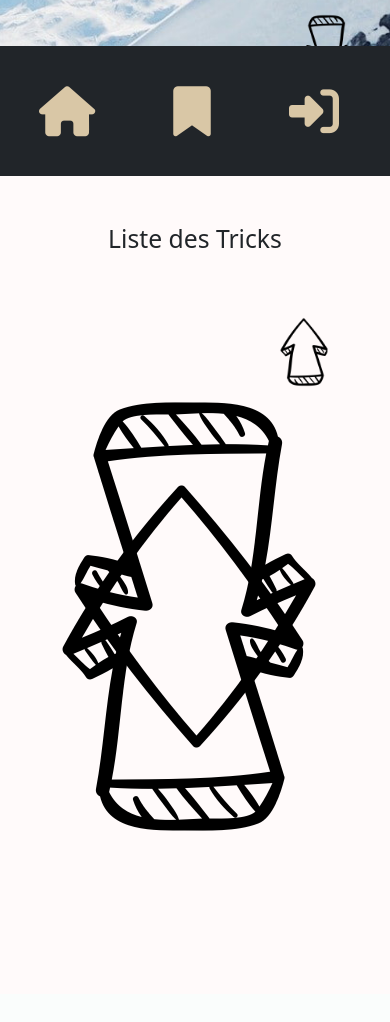
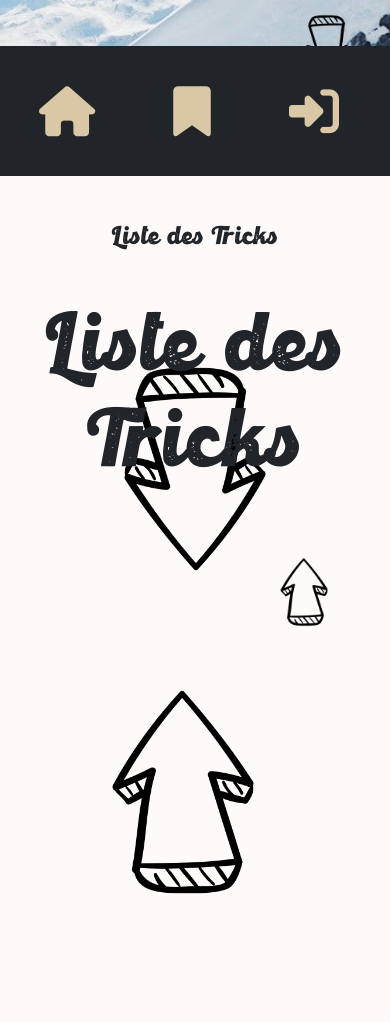
Before and after one commit to AurelieBnc/SnowTricks, a Symfony app: template templates/home/index.html.twig in a window 390 px wide; the page is wider, and only the part inside the window is pictured. Shown: the part 668-1690 px from the top of that part. Before the commit the page ends 1499 px from the top of that part, so only its background shows below. Run offline with Twig, Linux system fonts and the light colour scheme; the template is opened without the code that fills it, so the values that code supplies are empty; some libraries are stand-ins or nearby versions.

Commit message:
edit homepage template: media queries

```diff
--- a/public/css/style.css
+++ b/public/css/style.css
@@ -1,3 +1,6 @@
+/******************************/
+/* General*/
+
 :root{
     --brown: #633737;
     --red-dark: #B04C46;
@@ -10,6 +13,7 @@
 }
 
 /*//// Importation des polices ////*/
+
 /*Police navbar*/
 @font-face {
     font-family: RetroJump;
@@ -28,12 +32,12 @@
     src: url('../fonts/RetroTeam.otf');
 }
 
-h1 {
+h1,h2 {
     font-family: 'Retroking','Roboto','Arial','Helvetica','sans-serif' ;
     size: 5rem;
 }
 
-p {
+h3 {
     font-family: 'RetroTeam','Roboto','Arial','Helvetica','sans-serif' ;
 }
 
@@ -77,20 +81,23 @@
     height: 3rem;
 }
 
-#house-icon, #bookmark-icon, #bracket-icon, #spinner-icon {
+#house-icon, #bookmark-icon, #bracket-icon, #spinner-icon, #pencil-icon, #trash-icon {
     color: var(--darkcolor);
     font-size: 50px;
 }
 
+
+/******************************/
+/* HomePage*/
+
 #load-button {
     border: solid var(--darkcolor) !important;
-    text-decoration: none !important;
+
 }
 
 #load-text, #spinner-icon {
     color: var(--darkcolor);
     background-color: var(--light) !important;
-    text-decoration: none !important;
 }
 
 #first-arrow-icon {
@@ -99,7 +106,37 @@
     margin-bottom: 220px;
 }
 
+#first-arrow-sm-icon {
+    height: 300px;
+    width: 300px;
+    margin-bottom: 150px;
+}
+
 #second-arrow-icon {
     height: 100px;
     width: 100px;
 }
+
+#second-arrow-sm-icon {
+    height: 300px;
+    width: 300px;
+}
+
+/******************************/
+/* RetailPost*/
+
+.bg-edit-button {
+    background-color: var(--darkcolor) !important;
+}
+
+#edit-button {
+    background-color: var(--darkcolor) !important;
+}
+
+#category-button {
+    background-color: red !important;
+}
+.button-deco {
+    border: solid var(--darkcolor) !important;
+    font-weight: bold;
+}
--- a/templates/home/index.html.twig
+++ b/templates/home/index.html.twig
@@ -5,9 +5,11 @@
 {% block head %}
 <div id="bg-head" style=" height: 100%;"  class="row text-center m-0 p-0">
     <div style="height:200px"></div>
+    <div class="d-sm-none d-lg-block">
+        <h1 class="d-flex align-items-end justify-content-center text-center">Site communautaire de partage de Tricks</h1>
+    </div>
+    <h1 class="d-lg-none d-flex align-items-end justify-content-center text-center" style="font-size: 5rem;">Site communautaire de partage de Tricks</h1>
 
-    <h1 class="d-flex align-items-end justify-content-center text-center">Site communautaire de partage de Tricks</h1>
-    <h1 class="d-lg-none d-flex align-items-end justify-content-center text-center" style="font-size: 5rem;">Site communautaire de partage de Tricks</h1>
     <div class="d-sm-none d-lg-block">
         <div class="d-flex align-items-end justify-content-end">
             <a href="#tricks-list"><img id="first-arrow-icon" src="../images/icon/arrowBottom.png" alt="arrow bottom"></a>
@@ -21,9 +23,11 @@
 {% endblock %}
 
 {% block body %}
-<h2 id="tricks-list" class="text-center fs-2 my-5">Liste des Tricks</h2>
+<div class="d-sm-none d-lg-block">
+    <h2 id="tricks-list" class="text-center my-5">Liste des Tricks</h2>
+</div>
+    <h2 id="tricks-list" class="d-lg-none text-center my-5" style="font-size: 5rem;">Liste des Tricks</h2>
 <div class="row d-flex col-12 pb-5">
-
     {% for post in postList %}
     {# refaire une carte pour l'affichage sm #}
     <div class="card ms-auto col-12 col-lg-2 m-3 p-0">
@@ -31,12 +35,28 @@
         <img src="../images/default/defaultImage.jpg" class="card-img-top m-auto" alt="...">
         {# utiliser filtre |first sur les images pour n'afficher que la première #}
         <div class="card-body list-group-item mt-auto">
-            <h3 class="card-text p-2">{{ post.title }}</h3>
+            <div class="d-sm-none d-lg-block">
+                <h3 class="card-text pt-2 ps-2 pb-0">{{ post.title }}</h3>
+            </div>
+            <h3 class="d-lg-none card-text pt-3 ps-3" style="font-size: 5rem;">{{ post.title }}</h3>
         </div>
+        <div class="d-sm-none d-lg-block">
+            <div class="card-footer d-flex justify-content-end align-items-end p-0 border-top">
+                <p class="px-3 m-0" >
+                    <a href=""><i class="fa-solid fa-pencil" style="color: #D9C7A6;"></i></a>
+                </p>
+                <p class="px-2 m-0">
+                    <a href=""><i class="fa-solid fa-trash" style="color: #B04C46;"></i></a>
+                </p>
+            </div>
+        </div>
+
         <div class="card-footer d-flex justify-content-end align-items-end p-0 border-top">
-            <p class="px-2 m-0"><a href=""><i class="fa-solid fa-pencil" style="color: #D9C7A6;"></i></a>
+            <p class="d-lg-none px-5 m-0">
+                <a href=""><i id="pencil-icon" class="fa-solid fa-pencil" style="color: #D9C7A6;"></i></a>
             </p>
-            <p class="px-2 m-0"><a href=""><i class="fa-solid fa-trash" style="color: #B04C46;"></i></a>
+            <p class="d-lg-none px-2 m-0">
+                <a href=""><i id="trash-icon" class="fa-solid fa-trash" style="color: #B04C46;"></i></a>
             </p>
         </div>
     </div>
```
Also changed, not shown: migrations/Version20230902110411.php (deleted, +0 -31 lines).
